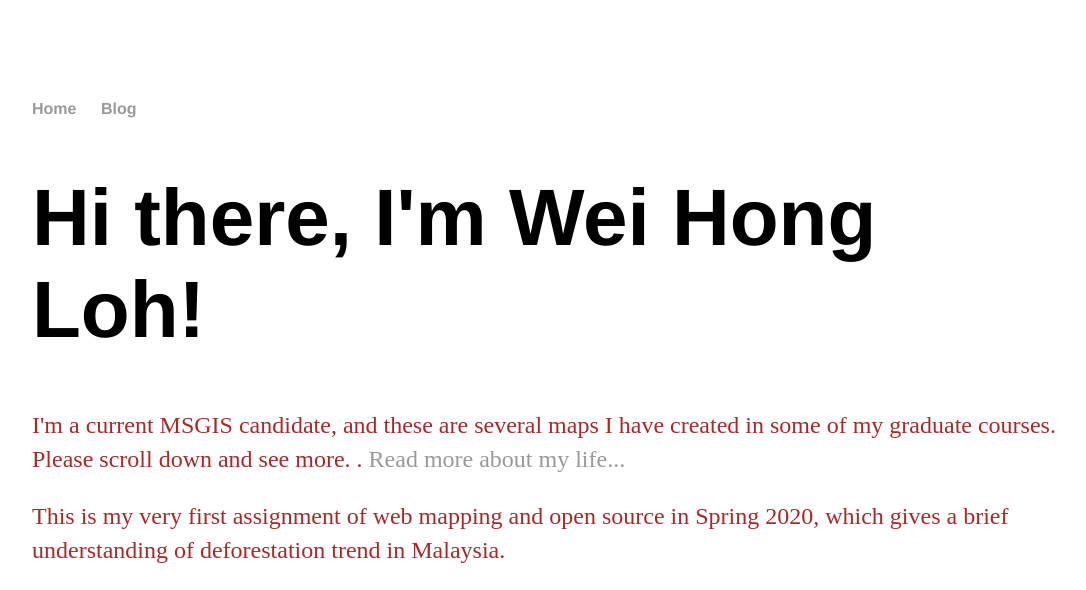
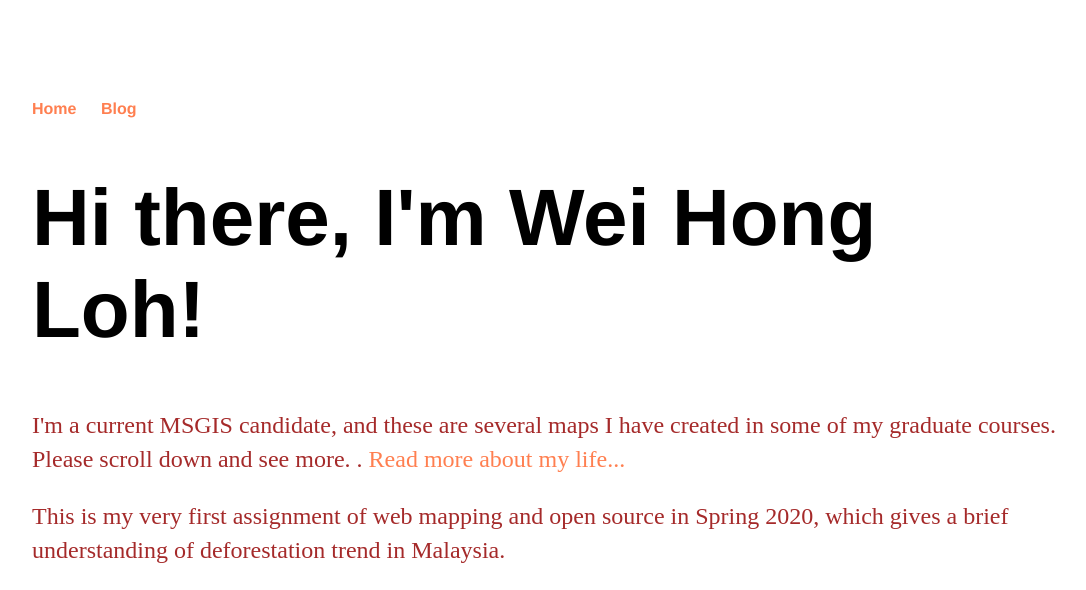
Before and after one commit to hongdeska/hongdeska.github.io, a Jekyll site: the page built from index.html, in a window 1280 px wide. Shown: the top 590 px of the page, without its empty margins (96-1182 px from the left). Built offline with Jekyll 4.4.1, drawn with Linux system fonts in a browser that asks for light colours; a script that is not in the unit is left out.

Commit message:
Update main.css

```diff
--- a/css/main.css
+++ b/css/main.css
@@ -12,11 +12,10 @@ nav ul, footer ul {
 nav ul li, footer ul li {
     display: inline;
     margin-right: 20px;
-    color: #FF7F50
 }
 a {
     text-decoration: none;
-    color: #999;
+    color: #FF7F50;
 }
 a:hover {
     text-decoration: underline;
```
